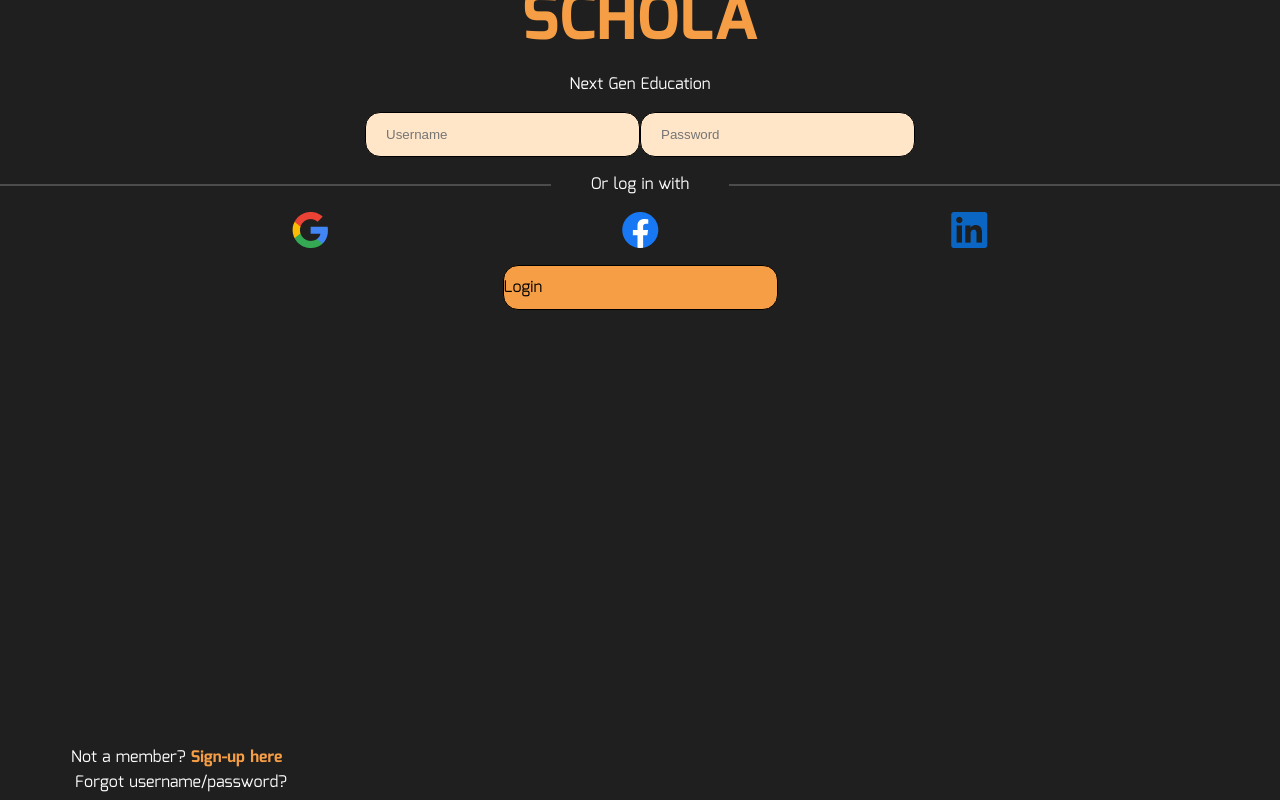
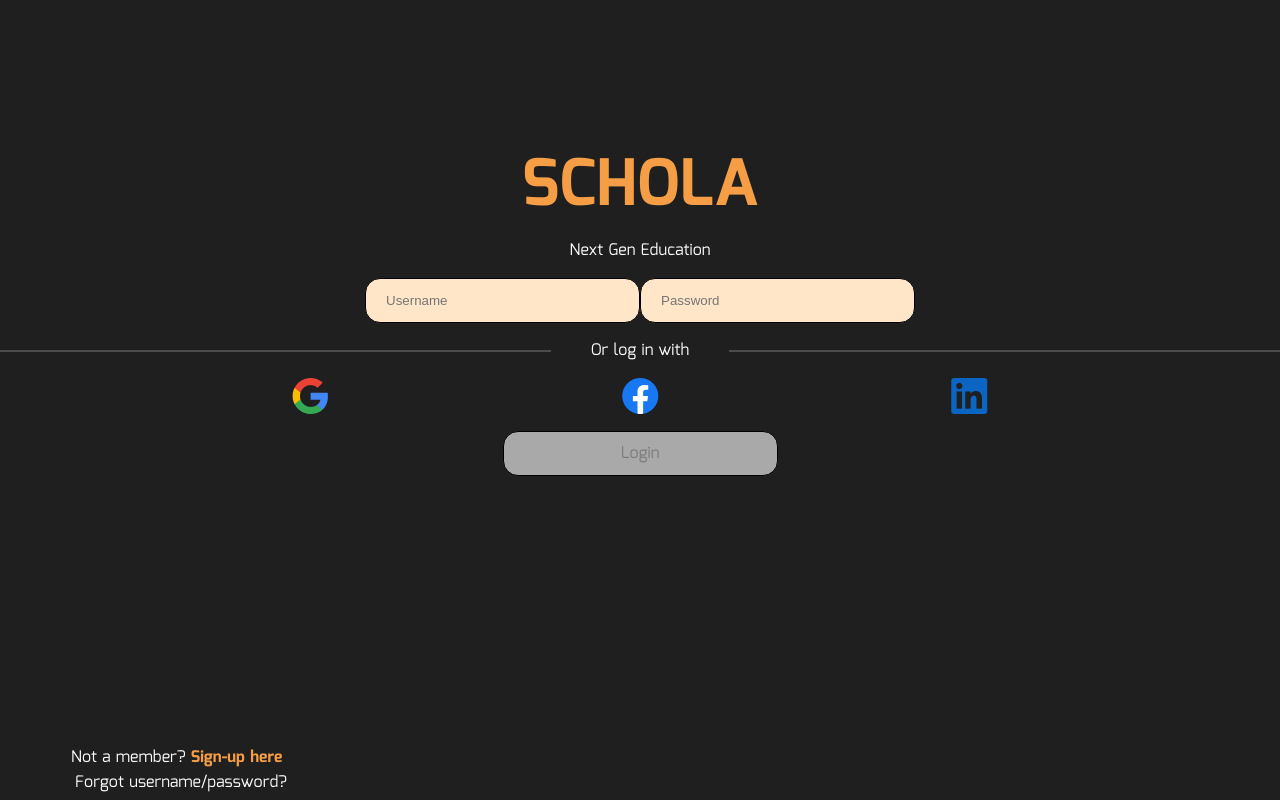
Before and after one commit to barboa91/DSH-Frontend, a React (Create React App) app: page /main in a window 1280 px wide. Built offline with nearby package versions, Linux system fonts and the light colour scheme.

Commit message:
added styling to login page and click through for signup

```diff
--- a/src/components/Register.jsx
+++ b/src/components/Register.jsx
@@ -28,12 +28,6 @@ const Register = (props) =>{
         setuInfo({ ...uInfo, [e.target.name]: e.target.value });
         checkValid()
     }
-
-    const checkValid=()=>{
-        //console.log("in check Valid",uInfo)
-        uInfo.confpass === uInfo.password && uInfo.firstName.length && uInfo.lastName.length && uInfo.username.length && uInfo.password.length && uInfo.confpass.length ? setValid(true) : setValid(false)
-    }
-
     const registerUser = async() => {
         try {
             const configs = {
@@ -50,6 +44,10 @@ const Register = (props) =>{
         } catch (err) {
             console.log(err);
         }
+    }
+    const checkValid=()=>{
+        //console.log("in check Valid",uInfo)
+        uInfo.confpass === uInfo.password && uInfo.firstName.length && uInfo.lastName.length && uInfo.username.length && uInfo.password.length && uInfo.confpass.length ? setValid(true) : setValid(false)
     }
 
     useEffect(()=>{
--- a/src/pages/Login.jsx
+++ b/src/pages/Login.jsx
@@ -1,31 +1,53 @@
-import { useState } from "react";
+import { useEffect, useState } from "react";
+import { useNavigate } from "react-router-dom";
 import fb from '../assets/icons/Facebook.png';
 import gg from '../assets/icons/Google.png';
 import li from '../assets/icons/LinkedIn.png';
 import '../style/login.css'
 
 const Login = () => {
+    const navigate = useNavigate()
+    const iState = {
+        username:"",
+        password:"",
+    }
+
+    const [userPass,setUserPass] = useState(iState)
+    const [valid, setValid] = useState(false)
+    const [logButtonClass, setlogbuttonClass] = useState("logButtongrey")
+
 
     const handleChange= (e)=>{
+        setUserPass({...userPass,[e.target.name]: e.target.value})
         console.log('do stuff')
     }
+    const checkValid = () =>{
+        valid ? setlogbuttonClass('logButton') : setlogbuttonClass('logButtongrey')
+    }
+    useEffect(()=>{
+        userPass.username.length && userPass.password.length ? setValid(true) :setValid(false)
+        checkValid()
+
+    },[userPass,valid])
     return (
         <div>
-            <div className="aTitle">SCHOLA</div>
+            <div className="logTitle">SCHOLA</div>
             <div className="nge">Next Gen Education</div>
             <form>
-            <input className='loginUsername' placeholder='Username' onChange={handleChange}></input>
-            <input className='loginPassword' placeholder='Password' onChange={handleChange}></input>
+            <input className='loginUsername' name='username' placeholder='Username' onChange={handleChange}></input>
+            <input className='loginPassword' name='password' placeholder='Password' type="password" onChange={handleChange}></input>
+
+
             <div className="way" >Or log in with</div>
             <div className="loginImages" >
                 <img src={gg} alt="Google icon"></img>
                 <img src={fb} alt="Facebook icon"></img>
                 <img src={li} alt="LinkedIn icon"></img>
             </div>
-            <div className="logButton">Login</div>
+            <div className={logButtonClass}><div className="logText">Login</div></div>
             </form>
             <div> </div>
-        <div className="oldmember">Not a member? <div className="toLogin"> Sign-up here</div></div>
+        <div className="oldmember">Not a member? <div className="toLogin"  onClick={()=>{navigate('/register')}}> Sign-up here</div></div>
 
             <div className="unpw">Forgot username/password?</div>
         </div>
--- a/src/style/login.css
+++ b/src/style/login.css
@@ -20,7 +20,7 @@
     width: 275px;
     height: 45px;
 }
-.aTitle{
+.logTitle{
     font-family: Mina-Bold;
     font-size: 64px;
     font-weight:bold;
@@ -50,7 +50,7 @@
     margin: 0 auto;
     border-radius: 15px;
     background-color: #FFE6C9;
-    margin-top: 15px;
+   margin-top: 15px;
     margin-bottom: 15px;
 
 }
@@ -83,6 +83,25 @@
     background-color: #F69E45;
     align-items: center;
     display: flex;
+    text-align: center;
+    color:black
+}
+.logButtongrey{
+    border: 1px solid black;
+    margin: 0 auto;
+    border-radius: 15px;
+    width: 275px;
+    margin-top: 17px;
+    height: 45px;
+    background-color: #A9A9A9;
+    align-items: center;
+    display: flex;
+    color:#7B7B7B;
+    text-align: center;
+}
+.logText{
+    margin: 0 auto;
+    text-align: center;
 }
 .unpw{
     color: #ffffff;
```
